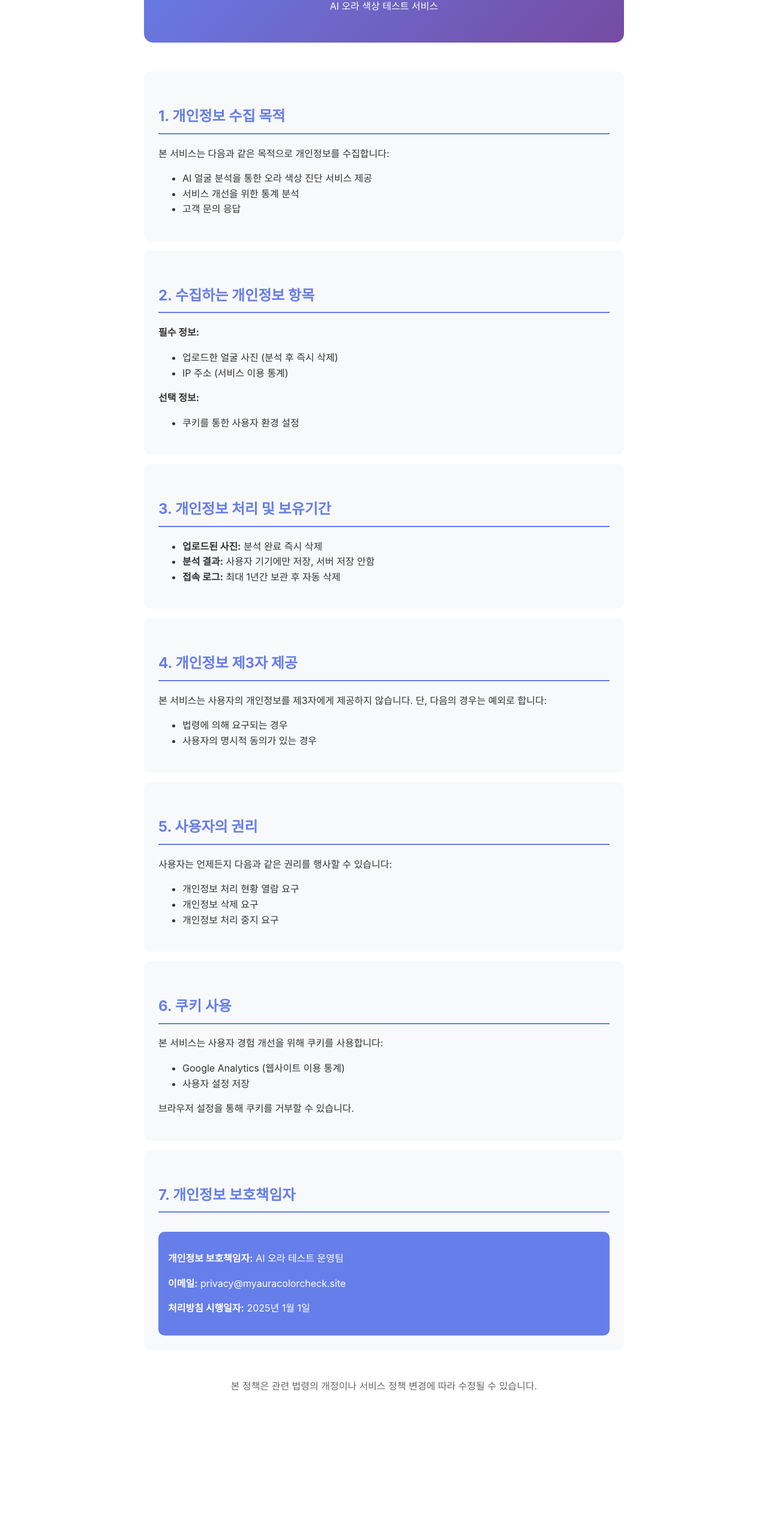
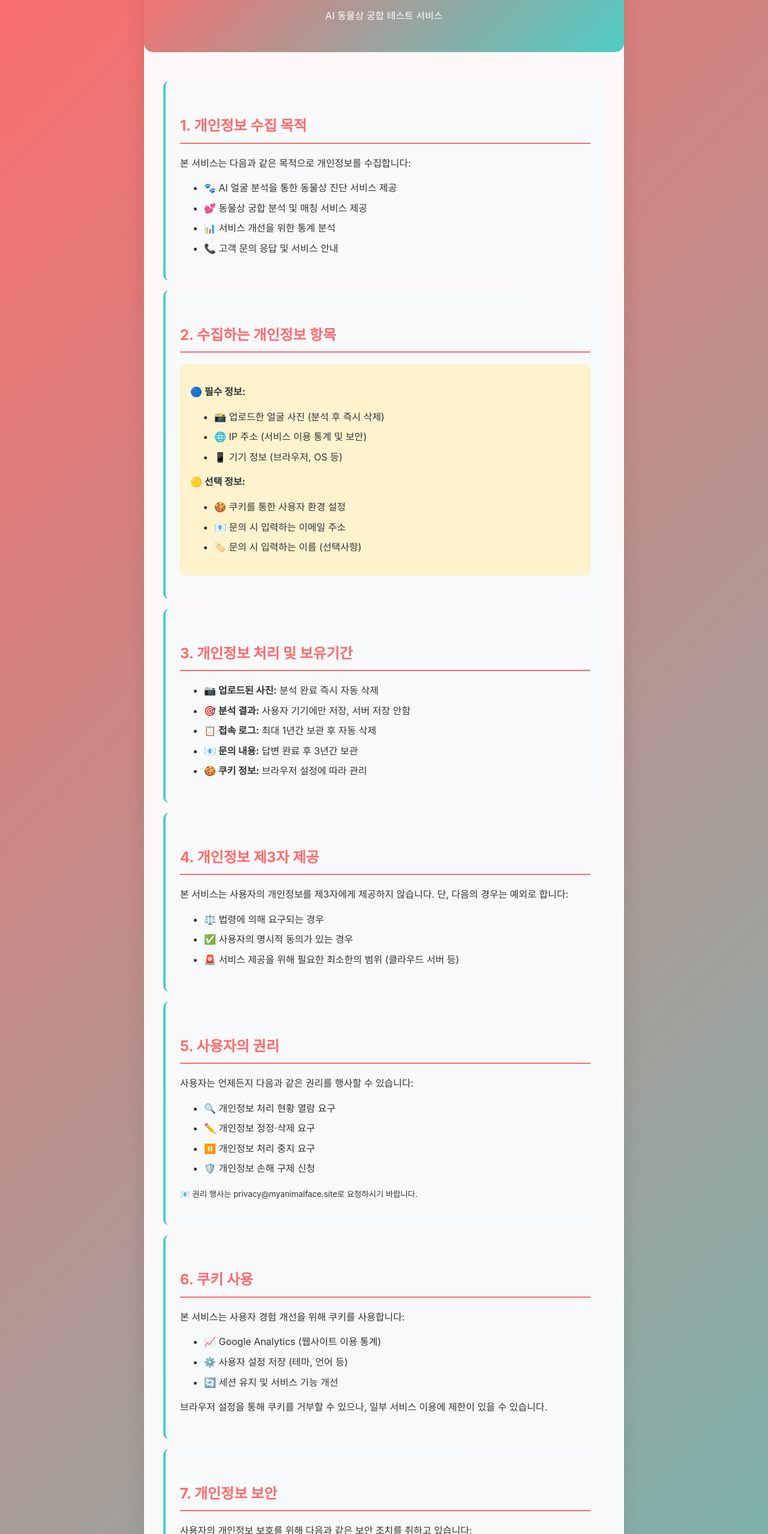
Before and after one commit to BYEONGJUJO/myanimalface, a website: page privacy.html in a window 1280 px wide. Shown: the part 179-2737 px from the top of the page at 60% size. Before the commit the page ends 2540 px from the top, so only its background shows below. Drawn offline with Linux system fonts and the light colour scheme.

Commit message:
Update privacy.html

```diff
--- a/privacy.html
+++ b/privacy.html
@@ -3,7 +3,7 @@
 <head>
     <meta charset="UTF-8">
     <meta name="viewport" content="width=device-width, initial-scale=1.0">
-    <title>개인정보보호정책 | AI 오라 색상 테스트</title>
+    <title>개인정보보호정책 | AI 동물상 궁합 테스트</title>
     <style>
         body {
             font-family: -apple-system, BlinkMacSystemFont, 'Segoe UI', sans-serif;
@@ -12,19 +12,28 @@
             margin: 0 auto;
             padding: 20px;
             color: #333;
+            background: linear-gradient(135deg, #FF6B6B 0%, #4ECDC4 100%);
+            min-height: 100vh;
+        }
+        .container {
+            background: rgba(255,255,255,0.95);
+            padding: 2rem;
+            border-radius: 20px;
+            box-shadow: 0 8px 32px rgba(0,0,0,0.1);
         }
         .header {
             text-align: center;
             margin-bottom: 3rem;
             padding: 2rem;
-            background: linear-gradient(135deg, #667eea, #764ba2);
+            background: linear-gradient(135deg, #FF6B6B, #4ECDC4);
             color: white;
             border-radius: 15px;
+            margin: -2rem -2rem 3rem -2rem;
         }
         h1 { margin: 0; }
         h2 {
-            color: #667eea;
-            border-bottom: 2px solid #667eea;
+            color: #FF6B6B;
+            border-bottom: 2px solid #FF6B6B;
             padding-bottom: 0.5rem;
             margin-top: 2rem;
         }
@@ -33,60 +42,84 @@
             padding: 1.5rem;
             border-radius: 10px;
             margin: 1rem 0;
+            border-left: 4px solid #4ECDC4;
         }
         .back-link {
             display: inline-block;
             margin-bottom: 2rem;
-            color: #667eea;
+            color: #FF6B6B;
             text-decoration: none;
             font-weight: bold;
+            background: #f8f9fa;
+            padding: 0.5rem 1rem;
+            border-radius: 25px;
         }
         .contact-info {
-            background: #667eea;
+            background: linear-gradient(45deg, #FF6B6B, #4ECDC4);
             color: white;
-            padding: 1rem;
+            padding: 1.5rem;
             border-radius: 10px;
             margin-top: 2rem;
+        }
+        .highlight {
+            background: #fff3cd;
+            border: 1px solid #ffeaa7;
+            padding: 1rem;
+            border-radius: 8px;
+            margin: 1rem 0;
+        }
+        ul li {
+            margin: 0.5rem 0;
         }
     </style>
 </head>
 <body>
-    <a href="/" class="back-link">← 메인으로 돌아가기</a>
+    <div class="container">
+        <a href="/" class="back-link">🐾 메인으로 돌아가기</a>
 
         <div class="header">
-        <h1>개인정보보호정책</h1>
-        <p>AI 오라 색상 테스트 서비스</p>
+            <h1>🔒 개인정보보호정책</h1>
+            <p>AI 동물상 궁합 테스트 서비스</p>
         </div>
 
         <div class="section">
             <h2>1. 개인정보 수집 목적</h2>
             <p>본 서비스는 다음과 같은 목적으로 개인정보를 수집합니다:</p>
             <ul>
-            <li>AI 얼굴 분석을 통한 오라 색상 진단 서비스 제공</li>
-            <li>서비스 개선을 위한 통계 분석</li>
-            <li>고객 문의 응답</li>
+                <li>🐾 AI 얼굴 분석을 통한 동물상 진단 서비스 제공</li>
+                <li>💕 동물상 궁합 분석 및 매칭 서비스 제공</li>
+                <li>📊 서비스 개선을 위한 통계 분석</li>
+                <li>📞 고객 문의 응답 및 서비스 안내</li>
             </ul>
         </div>
 
         <div class="section">
             <h2>2. 수집하는 개인정보 항목</h2>
-        <p><strong>필수 정보:</strong></p>
+            <div class="highlight">
+                <p><strong>🔵 필수 정보:</strong></p>
                 <ul>
-            <li>업로드한 얼굴 사진 (분석 후 즉시 삭제)</li>
-            <li>IP 주소 (서비스 이용 통계)</li>
+                    <li>📸 업로드한 얼굴 사진 (분석 후 즉시 삭제)</li>
+                    <li>🌐 IP 주소 (서비스 이용 통계 및 보안)</li>
+                    <li>📱 기기 정보 (브라우저, OS 등)</li>
                 </ul>
-        <p><strong>선택 정보:</strong></p>
+
+                <p><strong>🟡 선택 정보:</strong></p>
                 <ul>
-            <li>쿠키를 통한 사용자 환경 설정</li>
+                    <li>🍪 쿠키를 통한 사용자 환경 설정</li>
+                    <li>📧 문의 시 입력하는 이메일 주소</li>
+                    <li>🏷️ 문의 시 입력하는 이름 (선택사항)</li>
                 </ul>
+            </div>
         </div>
 
         <div class="section">
             <h2>3. 개인정보 처리 및 보유기간</h2>
             <ul>
-            <li><strong>업로드된 사진:</strong> 분석 완료 즉시 삭제</li>
-            <li><strong>분석 결과:</strong> 사용자 기기에만 저장, 서버 저장 안함</li>
-            <li><strong>접속 로그:</strong> 최대 1년간 보관 후 자동 삭제</li>
+                <li><strong>📷 업로드된 사진:</strong> 분석 완료 즉시 자동 삭제</li>
+                <li><strong>🎯 분석 결과:</strong> 사용자 기기에만 저장, 서버 저장 안함</li>
+                <li><strong>📋 접속 로그:</strong> 최대 1년간 보관 후 자동 삭제</li>
+                <li><strong>📧 문의 내용:</strong> 답변 완료 후 3년간 보관</li>
+                <li><strong>🍪 쿠키 정보:</strong> 브라우저 설정에 따라 관리</li>
             </ul>
         </div>
 
@@ -94,8 +127,9 @@
             <h2>4. 개인정보 제3자 제공</h2>
             <p>본 서비스는 사용자의 개인정보를 제3자에게 제공하지 않습니다. 단, 다음의 경우는 예외로 합니다:</p>
             <ul>
-            <li>법령에 의해 요구되는 경우</li>
-            <li>사용자의 명시적 동의가 있는 경우</li>
+                <li>⚖️ 법령에 의해 요구되는 경우</li>
+                <li>✅ 사용자의 명시적 동의가 있는 경우</li>
+                <li>🚨 서비스 제공을 위해 필요한 최소한의 범위 (클라우드 서버 등)</li>
             </ul>
         </div>
 
@@ -103,33 +137,74 @@
             <h2>5. 사용자의 권리</h2>
             <p>사용자는 언제든지 다음과 같은 권리를 행사할 수 있습니다:</p>
             <ul>
-            <li>개인정보 처리 현황 열람 요구</li>
-            <li>개인정보 삭제 요구</li>
-            <li>개인정보 처리 중지 요구</li>
+                <li>🔍 개인정보 처리 현황 열람 요구</li>
+                <li>✏️ 개인정보 정정·삭제 요구</li>
+                <li>⏸️ 개인정보 처리 중지 요구</li>
+                <li>🛡️ 개인정보 손해 구제 신청</li>
             </ul>
+            <p><small>📧 권리 행사는 privacy@myanimalface.site로 요청하시기 바랍니다.</small></p>
         </div>
 
         <div class="section">
             <h2>6. 쿠키 사용</h2>
             <p>본 서비스는 사용자 경험 개선을 위해 쿠키를 사용합니다:</p>
             <ul>
-            <li>Google Analytics (웹사이트 이용 통계)</li>
-            <li>사용자 설정 저장</li>
+                <li>📈 Google Analytics (웹사이트 이용 통계)</li>
+                <li>⚙️ 사용자 설정 저장 (테마, 언어 등)</li>
+                <li>🔄 세션 유지 및 서비스 기능 개선</li>
             </ul>
-        <p>브라우저 설정을 통해 쿠키를 거부할 수 있습니다.</p>
+            <p>브라우저 설정을 통해 쿠키를 거부할 수 있으나, 일부 서비스 이용에 제한이 있을 수 있습니다.</p>
         </div>
 
         <div class="section">
-        <h2>7. 개인정보 보호책임자</h2>
-        <div class="contact-info">
-            <p><strong>개인정보 보호책임자:</strong> AI 오라 테스트 운영팀</p>
-            <p><strong>이메일:</strong> privacy@myauracolorcheck.site</p>
-            <p><strong>처리방침 시행일자:</strong> 2025년 1월 1일</p>
+            <h2>7. 개인정보 보안</h2>
+            <p>사용자의 개인정보 보호를 위해 다음과 같은 보안 조치를 취하고 있습니다:</p>
+            <ul>
+                <li>🔐 HTTPS 암호화 통신</li>
+                <li>🗄️ 안전한 클라우드 서버 이용</li>
+                <li>🚫 사진 파일 즉시 삭제 시스템</li>
+                <li>🔒 접근 권한 관리 및 보안 모니터링</li>
+            </ul>
+        </div>
+
+        <div class="section">
+            <h2>8. 동물상 특화 안내사항</h2>
+            <div class="highlight">
+                <p><strong>🐕 동물상 테스트 관련 특별 안내:</strong></p>
+                <ul>
+                    <li>🎭 본 서비스는 재미와 엔터테인먼트 목적의 AI 분석입니다</li>
+                    <li>🧬 실제 동물과의 유사성이나 성격 분석과는 무관합니다</li>
+                    <li>💑 궁합 결과는 오락용이며 실제 인간관계와 무관합니다</li>
+                    <li>🔄 동일한 사진도 각도나 조명에 따라 결과가 달라질 수 있습니다</li>
+                </ul>
             </div>
         </div>
 
-    <p style="text-align: center; margin-top: 3rem; color: #666;">
-        본 정책은 관련 법령의 개정이나 서비스 정책 변경에 따라 수정될 수 있습니다.
+        <div class="section">
+            <h2>9. 개인정보 보호책임자</h2>
+            <div class="contact-info">
+                <p><strong>🐾 개인정보 보호책임자:</strong> AI 동물상 테스트 운영팀</p>
+                <p><strong>📧 이메일:</strong> privacy@myanimalface.site</p>
+                <p><strong>📞 문의시간:</strong> 평일 09:00 - 18:00 (주말, 공휴일 제외)</p>
+                <p><strong>📅 처리방침 시행일자:</strong> 2025년 1월 1일</p>
+                <p><strong>🔄 최종 수정일:</strong> 2025년 1월 1일</p>
+            </div>
+        </div>
+
+        <div class="section">
+            <h2>10. 정책 변경</h2>
+            <p>본 개인정보보호정책은 관련 법령의 개정이나 서비스 정책 변경에 따라 수정될 수 있습니다.</p>
+            <ul>
+                <li>📢 중요한 변경사항은 웹사이트에 7일 전 공지</li>
+                <li>📧 이메일을 제공한 사용자에게는 개별 통지</li>
+                <li>🔗 최신 정책은 항상 웹사이트에서 확인 가능</li>
+            </ul>
+        </div>
+
+        <p style="text-align: center; margin-top: 3rem; color: #666; font-size: 0.9rem;">
+            🐾 모든 동물상을 사랑하며, 사용자의 개인정보를 소중히 보호합니다! 💕<br>
+            본 정책에 대한 문의사항이 있으시면 언제든 연락주세요.
         </p>
+    </div>
 </body>
 </html>
```
Lines whose indentation alone changed are shown as unchanged.
